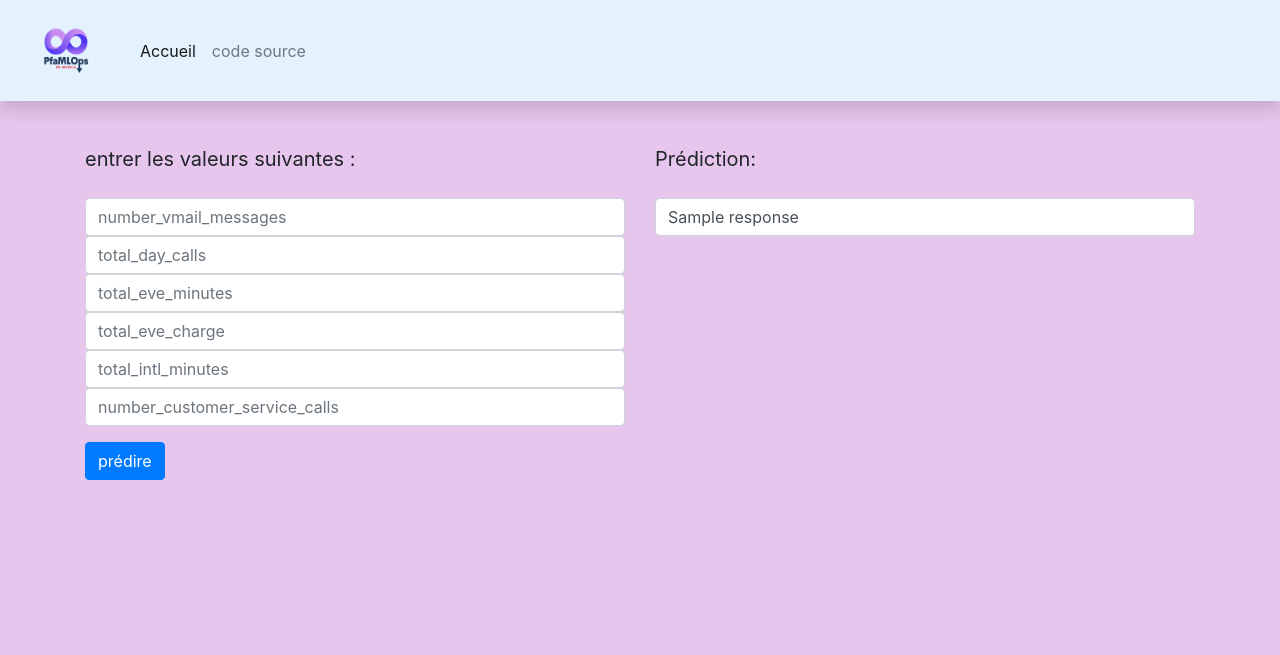
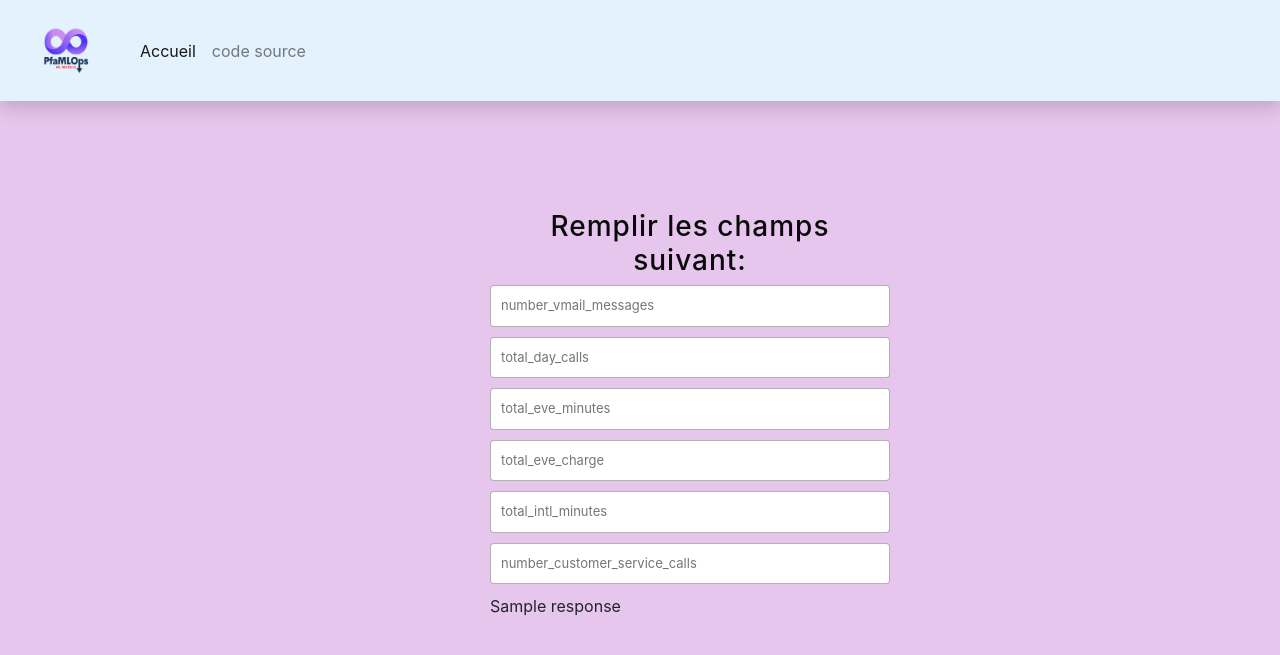
Before and after one commit to med-be/churn_model, a Flask app: template webapp/templates/index.html in a window 1280 px wide. Shown: the top 655 px of the page. Run offline with Flask 2, Linux system fonts and the light colour scheme; the template is opened without the code that fills it: most values are stand-ins (such as "Sample title", 1, 10 or a date in 2020); some libraries are stand-ins or nearby versions.

Commit message:
final style

```diff
--- a/webapp/static/css/main.css
+++ b/webapp/static/css/main.css
@@ -1,3 +1,26 @@
 body {
     background-color: #E6C6EC;
 }
+.login {
+	position: absolute;
+	top: 45%;
+	left: 50%;
+	margin: -150px 0 0 -150px;
+	width:400px;
+	height:400px;
+}
+
+.login h3 { color: rgb(11, 10, 10);; letter-spacing:1px; text-align:center; }
+
+input {
+	width: 100%;
+	margin-bottom: 10px;
+	background: rgba(255, 255, 255);
+	border: none;
+	outline: none;
+	padding: 10px;
+	font-size: 13px;
+	color: black;
+	border: 1px solid rgba(0,0,0,0.3);
+	border-radius: 4px;
+}
--- a/webapp/templates/index.html
+++ b/webapp/templates/index.html
@@ -31,59 +31,18 @@ ChurnPrediction
         </ul>
     </div>
 </nav>
-<div>
-    <!-- nav bar ends -->
 
-    <div class="container-fluid masthead">
-        <br>
-        <br>
-        <br>
-        <br>
-	<br>
-	<br>
-        <div class="container">
-            <div class="row">
-                <div class="col">
-                    <form method="POST">
-                        <!-- Input block-->
-                        <div class="form-group">
-                            <label for="translation">
-                                <blockquote class="blockquote">
-                                    <p class="mb-2">entrer les valeurs suivantes :</p>
-                                </blockquote>
-                            </label>
-                            <input class="form-control" type="text" name="number_vmail_messages" placeholder="number_vmail_messages" />
-                            <input class="form-control" type="text" name="total_day_calls" placeholder="total_day_calls" />
-                            <input class="form-control" type="text" name="total_eve_minutes" placeholder="total_eve_minutes" />
-                            <input class="form-control" type="text" name="total_eve_charge" placeholder="total_eve_charge" />
-                            <input class="form-control" type="text" name="total_intl_minutes" placeholder="total_intl_minutes" />
-                            <input class="form-control" type="text" name="number_customer_service_calls" placeholder="number_customer_service_calls" />
-                        </div>
-
-                        <!-- Select output language here. -->
-                        <div class="form-group">
-                        </div>
-                        <button type="submit" class="btn btn-primary mb-2">prédire</button></br>
-                        </br>
-                    </form>
-                    <!-- Translated text returned by the Translate API is rendered here. -->
-                </div>
-                <div class="col">
-                    <form>
-                        <div class="form-group">
-                            <label for="translation-result">
-
-                                <blockquote class="blockquote">
-                                    <p class="mb-2">Prédiction:</p>
-                                </blockquote>
-
-                            </label>
-                            <input type="text" class="form-control" id="exTextarea" value="{{ response }}">
-                        </div>
-                    </form>
-                </div>
-            </div>
-        </div>
+    <div class="login">
+        <form>
+            <h3>Remplir les champs suivant:</h3>
+            <input  type="text" name="number_vmail_messages" placeholder="number_vmail_messages" />
+            <input  type="text" name="total_day_calls" placeholder="total_day_calls" />
+            <input  type="text" name="total_eve_minutes" placeholder="total_eve_minutes" />
+            <input  type="text" name="total_eve_charge" placeholder="total_eve_charge" />
+            <input  type="text" name="total_intl_minutes" placeholder="total_intl_minutes" />
+            <input  type="text" name="number_customer_service_calls" placeholder="number_customer_service_calls" />
+        </form>
+        {{ response }}
 
         {% endblock body %}
 
```
